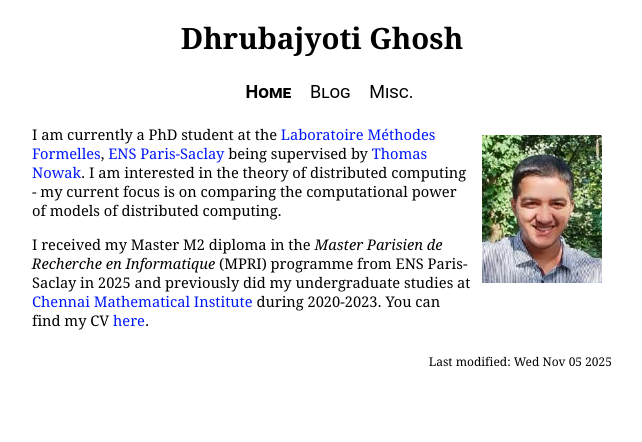
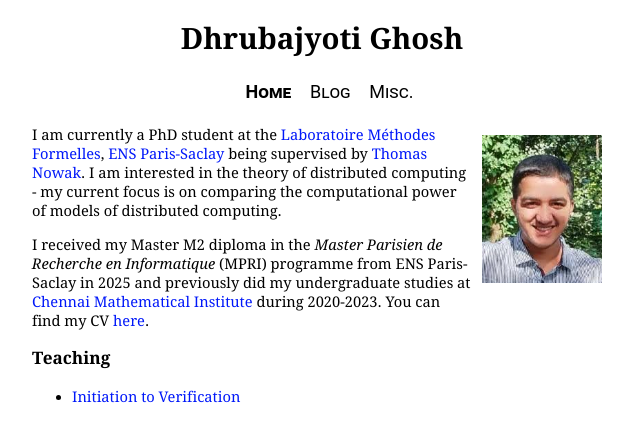
Before and after one commit to ghoshdhruba/ghoshdhruba.github.io, a Jekyll site: the page built from index.html, in a window 1280 px wide. Shown: the top 442 px of the page, without its empty margins (318-960 px from the left). Built offline with Jekyll 4.4.1, drawn with Linux system fonts in a browser that asks for light colours.

Commit message:
Add TD4 of verif course

```diff
--- a/index.html
+++ b/index.html
@@ -14,6 +14,13 @@ I received my Master M2 diploma in the <i>Master Parisien de Recherche en Inform
 You can find my CV <a href="webpage_CV.pdf">here</a>.
 </p>
 
+<h3> Teaching </h3>
+<p>
+<ul>
+    <li><a href="teaching/initVerif.html">Initiation to Verification</a></li>
+</ul>
+</p>
+
 <!--
 <h3> Indian Classical Music </h3>
 <ul>
@@ -27,9 +34,9 @@ You can find my CV <a href="webpage_CV.pdf">here</a>.
 </ul>
 -->
 
-<footer>
+<!--<footer>
     <script>
         var x = new Date(document.lastModified);
         document.writeln("Last modified: ", x.toDateString());
     </script>
-</footer>
+</footer> -->
```
Also changed, not shown: teaching/initVerif.html (added, +10 -0 lines), 1 other file.
